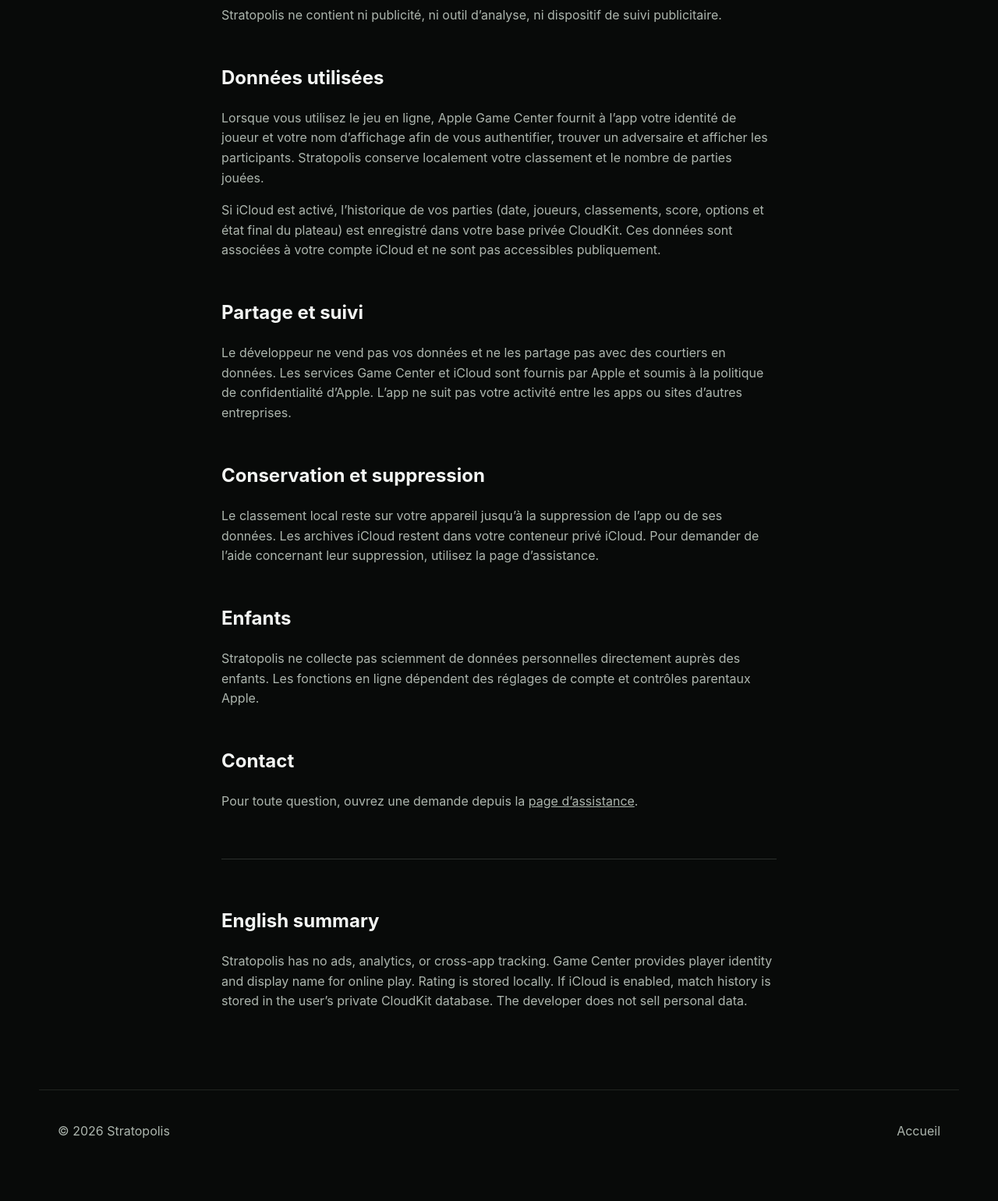
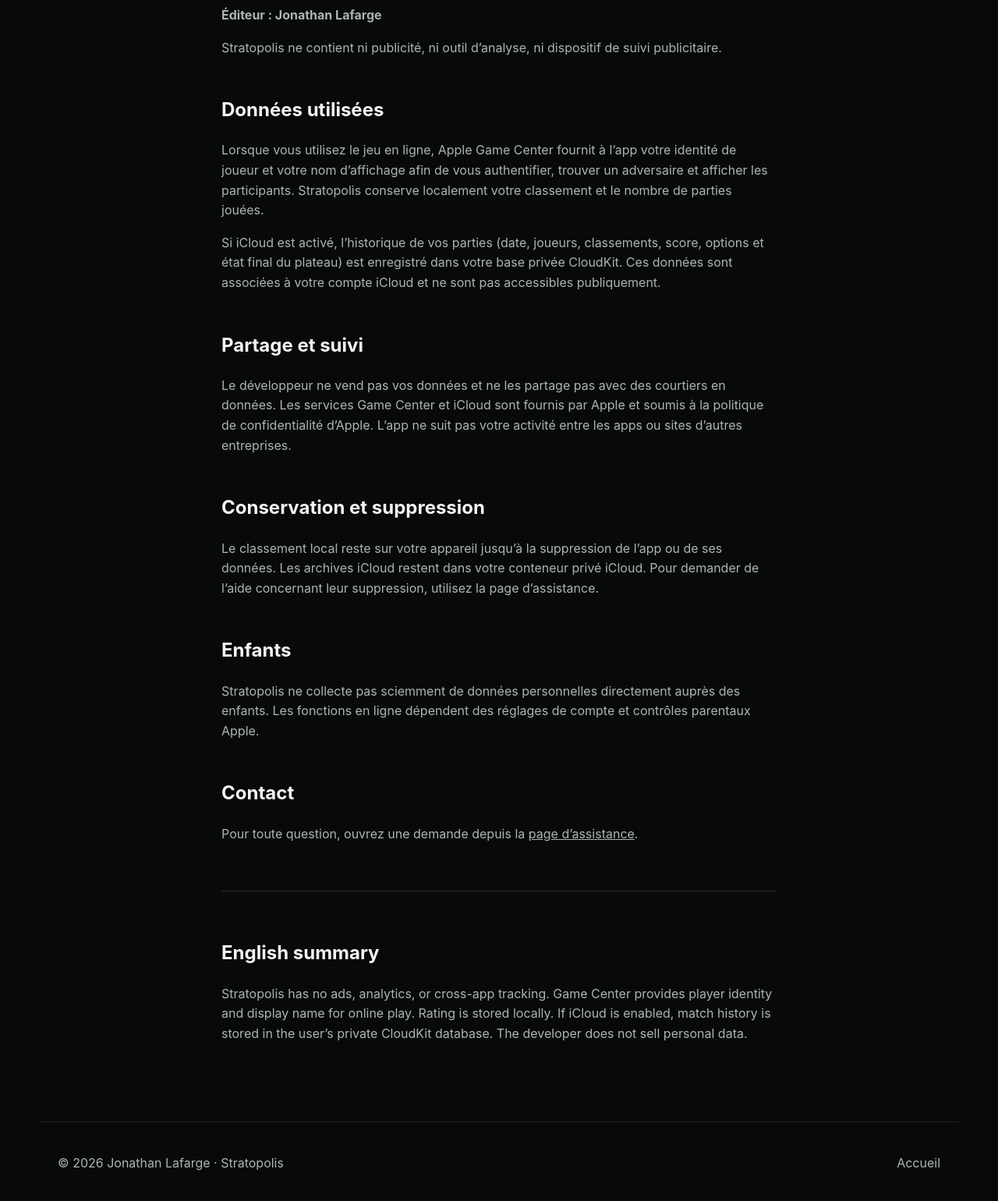
Before and after one commit to tatane79/Stratopolis, a plain HTML site: page docs/privacy.html in a window 1280 px wide. Shown: the part 348-1888 px from the top of the page at 78% size. Before the commit the page ends 1851 px from the top, so only its background shows below. Drawn offline with Linux system fonts and the light colour scheme.

Commit message:
Align publisher attribution with SonnerieProf

```diff
--- a/docs/privacy.html
+++ b/docs/privacy.html
@@ -2,6 +2,7 @@
 <html lang="fr"><head><meta charset="utf-8"><meta name="viewport" content="width=device-width, initial-scale=1"><title>Confidentialité — Stratopolis</title><link rel="stylesheet" href="styles.css"></head>
 <body class="legal"><nav><a class="brand" href="index.html">Stratopolis</a><a href="support.html">Assistance</a></nav><main>
 <p class="eyebrow">Dernière mise à jour : 31 octobre 2026</p><h1>Politique de confidentialité</h1>
+<p><strong>Éditeur : Jonathan Lafarge</strong></p>
 <p>Stratopolis ne contient ni publicité, ni outil d’analyse, ni dispositif de suivi publicitaire.</p>
 <h2>Données utilisées</h2><p>Lorsque vous utilisez le jeu en ligne, Apple Game Center fournit à l’app votre identité de joueur et votre nom d’affichage afin de vous authentifier, trouver un adversaire et afficher les participants. Stratopolis conserve localement votre classement et le nombre de parties jouées.</p>
 <p>Si iCloud est activé, l’historique de vos parties (date, joueurs, classements, score, options et état final du plateau) est enregistré dans votre base privée CloudKit. Ces données sont associées à votre compte iCloud et ne sont pas accessibles publiquement.</p>
@@ -10,4 +11,4 @@
 <h2>Enfants</h2><p>Stratopolis ne collecte pas sciemment de données personnelles directement auprès des enfants. Les fonctions en ligne dépendent des réglages de compte et contrôles parentaux Apple.</p>
 <h2>Contact</h2><p>Pour toute question, ouvrez une demande depuis la <a href="support.html">page d’assistance</a>.</p>
 <hr><h2>English summary</h2><p>Stratopolis has no ads, analytics, or cross-app tracking. Game Center provides player identity and display name for online play. Rating is stored locally. If iCloud is enabled, match history is stored in the user’s private CloudKit database. The developer does not sell personal data.</p>
-</main><footer><p>© 2026 Stratopolis</p><a href="index.html">Accueil</a></footer></body></html>
+</main><footer><p>© 2026 Jonathan Lafarge · Stratopolis</p><a href="index.html">Accueil</a></footer></body></html>
```
Also changed, not shown: docs/index.html (+1 -1 lines), docs/support.html (+1 -1 lines), 1 other file.
